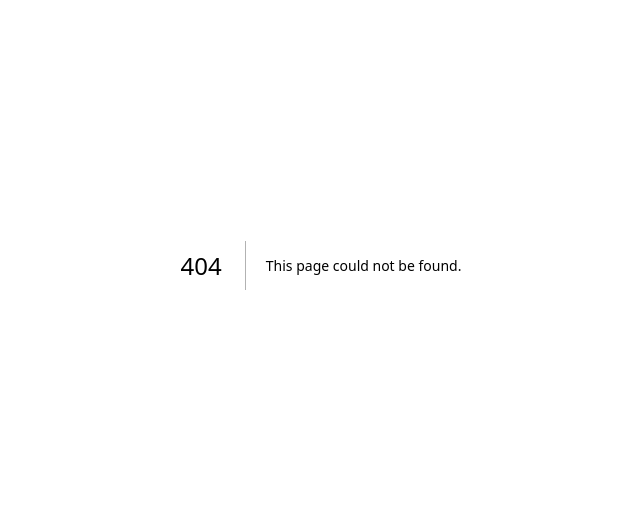
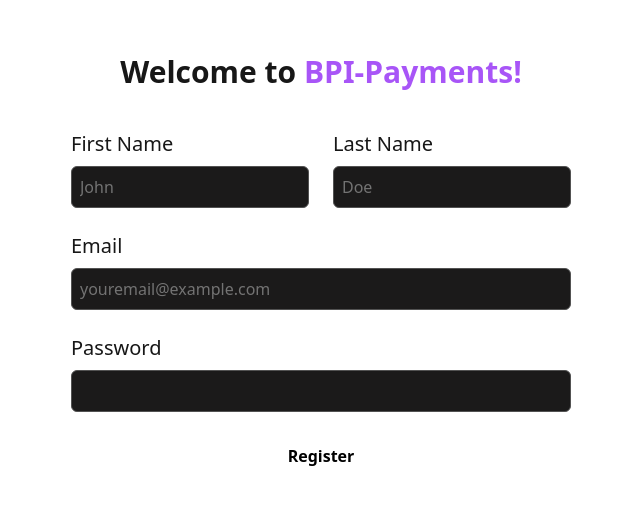
Before and after one commit to Anandprabhu530/bpi-frontend, a Next.js app: page /register in a window 1280 px wide. Before the commit this address had no page. Shown: the part 135-640 px from the top of the page, without its empty margins (319-959 px from the left). Built offline with nearby package versions, Linux system fonts and the light colour scheme.

Commit message:
login and Register page

```diff
--- /dev/null
+++ b/app/login/page.tsx
@@ -0,0 +1,35 @@
+import React from "react";
+
+const Login = () => {
+  return (
+    <div className="border-2 border-white min-h-screen flex items-center justify-center font-sans">
+      <div className="">
+        <div className="w-full flex justify-center text-3xl font-semibold pb-6">
+          Welcome to&nbsp;
+          <div className="text-purple-500 pb-4">BPI-Payments!</div>
+        </div>
+        <div className="w-[400px]">
+          <div className="py-2 text-xl">Email</div>
+          <input
+            className="outline-none border border-neutral-600 p-2 placeholder:text-neutral-500 bg-[#1b1a1a] rounded-md w-full"
+            placeholder="youremail@example.com"
+            type="email"
+          />
+
+          <div className="pt-6 pb-2 text-xl">Password</div>
+          <input
+            className="outline-none border border-neutral-600 p-2 bg-[#1b1a1a] rounded-md w-full"
+            type="password"
+          />
+          <div className="pt-6">
+            <div className="w-full flex justify-center text-black bg-white cursor-pointer font-semibold p-2 rounded-md">
+              Login
+            </div>
+          </div>
+        </div>
+      </div>
+    </div>
+  );
+};
+
+export default Login;
--- a/app/page.tsx
+++ b/app/page.tsx
@@ -1,6 +1,6 @@
 export default function Home() {
   return (
-    <div>
+    <div className="border-2 border-white min-h-screen">
       <div>Hello World</div>
     </div>
   );
--- /dev/null
+++ b/app/register/page.tsx
@@ -0,0 +1,52 @@
+import React from "react";
+
+const Register = () => {
+  return (
+    <div className="border-2 border-white min-h-screen flex items-center justify-center font-sans">
+      <div className="w-[500px]">
+        <div className="w-full flex justify-center text-3xl font-semibold pb-6">
+          Welcome to&nbsp;
+          <div className="text-purple-500 pb-4">BPI-Payments!</div>
+        </div>
+        <div className="flex w-full gap-6">
+          <div className="basis-1/2">
+            <div className="pb-2 text-xl">First Name</div>
+            <input
+              className="outline-none w-full bg-[#1b1a1a] border border-neutral-600 rounded-md p-2 placeholder:text-neutral-500"
+              placeholder="John"
+            />
+          </div>
+          <div className="basis-1/2">
+            <div className="pb-2 text-xl">Last Name</div>
+            <input
+              className="outline-none w-full bg-[#1b1a1a] border border-neutral-600 rounded-md p-2 placeholder:text-neutral-500"
+              placeholder="Doe"
+            />
+          </div>
+        </div>
+        <div className="pt-4 ">
+          <div className="py-2 text-xl">Email</div>
+          <input
+            className="outline-none border border-neutral-600 p-2 placeholder:text-neutral-500 bg-[#1b1a1a] rounded-md w-full"
+            placeholder="youremail@example.com"
+            type="email"
+          />
+        </div>
+        <div>
+          <div className="pt-6 pb-2 text-xl">Password</div>
+          <input
+            className="outline-none border border-neutral-600 p-2 bg-[#1b1a1a] rounded-md w-full"
+            type="password"
+          />
+        </div>
+        <div className="pt-6">
+          <div className="w-full flex justify-center text-black bg-white cursor-pointer font-semibold p-2 rounded-md">
+            Register
+          </div>
+        </div>
+      </div>
+    </div>
+  );
+};
+
+export default Register;
```
Also changed, not shown: app/dashboard/page.tsx (added).
